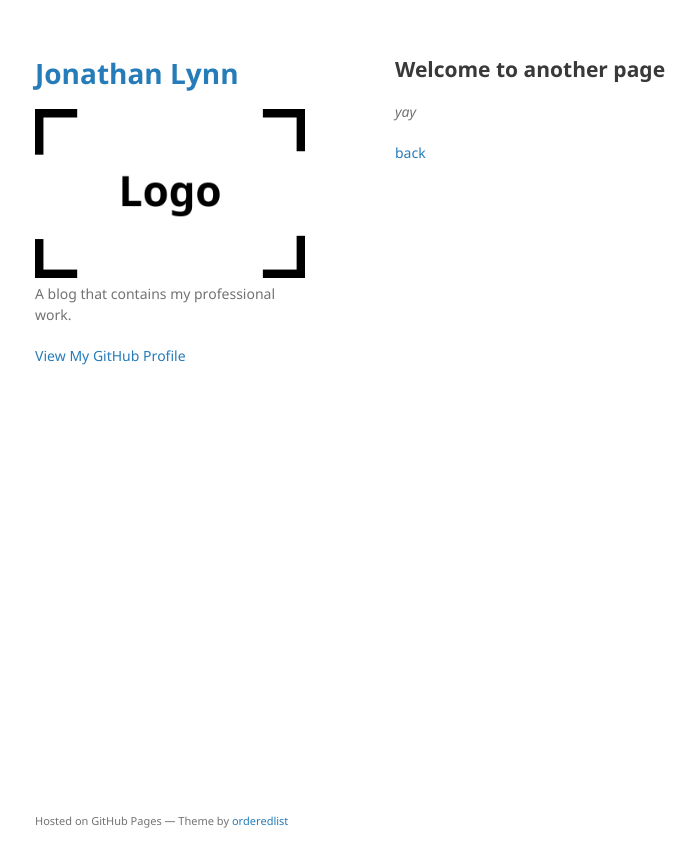
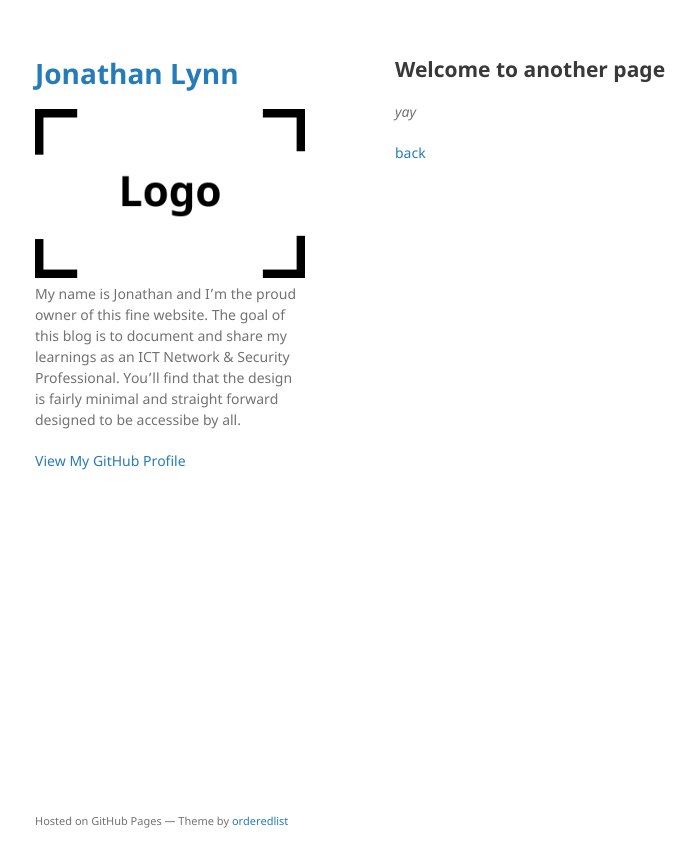
Before and after one commit to jonathanLynn/jonathanlynn.github.io, a Jekyll site: the page built from blogpost-1.md, in a window 1280 px wide. Shown: the top 867 px of the page, without its empty margins (175-871 px from the left). Built offline with Jekyll 4.4.1, drawn with Linux system fonts in a browser that asks for light colours; our own code applies the rules of GitHub Pages for plain Markdown files.

Commit message:
Update _config.yml

```diff
--- a/_config.yml
+++ b/_config.yml
@@ -1,6 +1,6 @@
 title: Jonathan Lynn
 logo: /assets/img/logo.png
-description: A blog that contains my professional work.
+description: My name is Jonathan and I’m the proud owner of this fine website. The goal of this blog is to document and share my learnings as an ICT Network & Security Professional. You’ll find that the design is fairly minimal and straight forward designed to be accessibe by all.
 show_downloads: false
 google_analytics:
 theme: jekyll-theme-minimal
```
